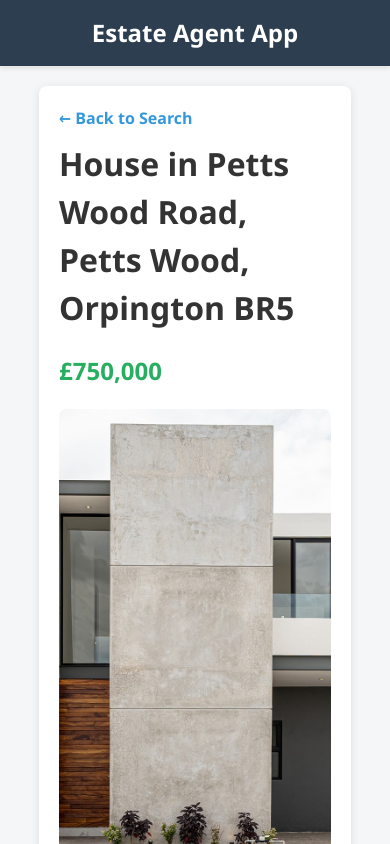
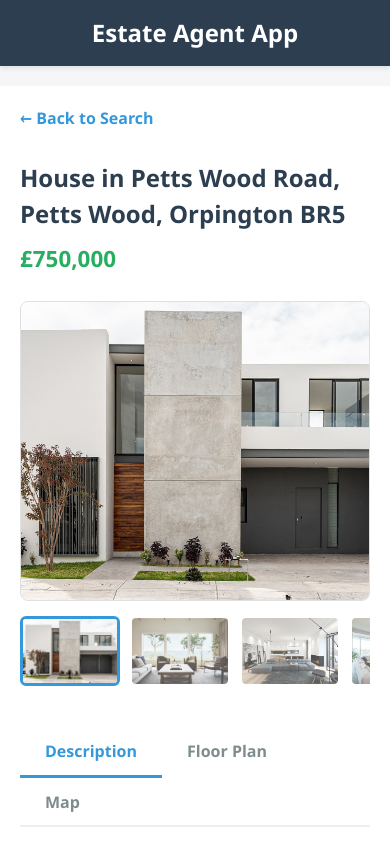
Before and after one commit to yzindu/estate-agent-app, a React (Vite) app: page /estate-agent-app/property/prop1 in a window 390 px wide. Shown: the top 844 px of the page. Built offline with nearby package versions, Linux system fonts and the light colour scheme.

Commit message:
style: make PropertyPage responsive and mobile-friendly

```diff
--- a/src/App.css
+++ b/src/App.css
@@ -294,6 +294,108 @@ body {
 }
 .remove-btn:hover { opacity: 1; }
 
+/* =========================================
+   PROPERTY PAGE STYLES
+   ========================================= */
+.property-page-container {
+  max-width: 1100px;
+  width: 90%; /* Responsive width */
+  margin: 40px auto; /* Centered */
+  padding: 30px;
+  background-color: white;
+  border-radius: 12px;
+  box-shadow: 0 4px 20px rgba(0,0,0,0.08);
+}
+
+.back-link {
+  display: inline-block;
+  margin-bottom: 20px;
+  text-decoration: none;
+  color: #3498db;
+  font-weight: 700;
+  transition: color 0.2s;
+}
+.back-link:hover { color: #2980b9; }
+
+.property-title {
+  font-size: 2rem;
+  margin: 10px 0;
+  color: #2c3e50;
+}
+
+.property-price {
+  font-size: 1.8rem;
+  color: #27ae60;
+  margin-top: 5px;
+  font-weight: 700;
+}
+
+/* Gallery Layout */
+.gallery-container {
+  margin-top: 25px;
+}
+
+.main-image-wrapper {
+  width: 100%;
+  height: 500px; /* Desktop Height */
+  background-color: #eee;
+  border-radius: 8px;
+  overflow: hidden;
+  margin-bottom: 15px;
+  border: 1px solid #e0e0e0;
+}
+
+.main-image-wrapper img {
+  width: 100%;
+  height: 100%;
+  object-fit: cover;
+}
+
+/* Thumbnails Grid - Responsive */
+.thumbnails-row {
+  display: grid;
+  grid-template-columns: repeat(auto-fill, minmax(80px, 1fr)); /* Auto-fit columns */
+  gap: 10px;
+}
+
+.thumbnail-box {
+  height: 80px;
+  cursor: pointer;
+  border-radius: 6px;
+  overflow: hidden;
+  position: relative;
+  transition: transform 0.2s;
+}
+
+.thumbnail-box:hover { transform: scale(1.05); }
+
+.thumbnail-box img {
+  width: 100%;
+  height: 100%;
+  object-fit: cover;
+}
+
+/* Tabs Styling Override */
+.react-tabs__tab-list {
+  border-bottom: 2px solid #eee !important;
+  margin-bottom: 20px !important;
+  padding: 0 !important;
+}
+
+.react-tabs__tab {
+  padding: 12px 25px !important;
+  font-weight: 600;
+  color: #7f8c8d;
+  border: none !important;
+  background: transparent !important;
+  cursor: pointer;
+}
+
+.react-tabs__tab--selected {
+  color: #3498db !important;
+  border-bottom: 3px solid #3498db !important;
+  background: transparent !important;
+}
 
 /* =========================================
    RESPONSIVE DESIGN
@@ -341,4 +443,33 @@ body {
     width: 100%;
     padding: 15px; /* Taller for touch */
   }
+
+  /* Property Page: Full Width on Mobile */
+.property-page-container {
+    width: 100%;
+    margin: 0;
+    padding: 20px;
+    border-radius: 0; /* Full width on mobile */
+    box-shadow: none;
+  }
+
+  .property-title { font-size: 1.5rem; }
+  .property-price { font-size: 1.4rem; }
+
+  .main-image-wrapper {
+    height: 300px; /* Smaller height for mobile */
+  }
+
+  /* Make thumbnails scroll horizontally on mobile */
+  .thumbnails-row {
+    display: flex;
+    overflow-x: auto;
+    padding-bottom: 10px; /* Space for scrollbar */
+    gap: 10px;
+  }
+
+  .thumbnail-box {
+    min-width: 100px;
+    height: 70px;
+  }
 }
--- a/src/pages/PropertyPage.jsx
+++ b/src/pages/PropertyPage.jsx
@@ -1,25 +1,24 @@
 import React, { useState } from 'react';
 import { useParams, Link } from 'react-router-dom';
 import { Tab, Tabs, TabList, TabPanel } from 'react-tabs';
-import 'react-tabs/style/react-tabs.css'; // Standard styles for tabs
+import 'react-tabs/style/react-tabs.css';
 import propertiesData from '../data/properties.json';
 import DOMPurify from 'dompurify';
 
 const PropertyPage = () => {
-    const { id } = useParams(); // Get the ID from the URL
+    const { id } = useParams();
     const property = propertiesData.properties.find(p => p.id === id);
 
-    // State for the main image in the gallery
-    const [mainImage, setMainImage] = useState(property ? `/${property.picture}` : '');
+    // State for the main image
+    const [mainImage, setMainImage] = useState(property ? `${import.meta.env.BASE_URL}${property.picture}` : '');
 
     if (!property) {
-        return <div style={{ padding: '20px' }}><h2>Property not found</h2><Link to="/">Back to Search</Link></div>;
+        return <div style={{ padding: '40px', textAlign: 'center' }}><h2>Property not found</h2><Link to="/">Back to Search</Link></div>;
     }
 
-    // Use a placeholder images array
     const images = [
-        `${import.meta.env.BASE_URL}${property.picture}`,  // Main image
-        `${import.meta.env.BASE_URL}images/${id}_1.jpg`,    // Additional images
+        `${import.meta.env.BASE_URL}${property.picture}`,
+        `${import.meta.env.BASE_URL}images/${id}_1.jpg`,
         `${import.meta.env.BASE_URL}images/${id}_2.jpg`,
         `${import.meta.env.BASE_URL}images/${id}_3.jpg`,
         `${import.meta.env.BASE_URL}images/${id}_2.jpg`,
@@ -30,37 +29,33 @@ const PropertyPage = () => {
     ];
 
     return (
-        <div className="property-page" style={{ maxWidth: '100%', margin: '10%', padding: '20px', marginTop: '20px', backgroundColor: 'white', borderRadius: '8px', boxShadow: '0 2px 10px rgba(0,0,0,0.1)' }}>
+        <div className="property-page-container">
 
             {/* Back Button */}
-            <Link to="/" style={{ textDecoration: 'none', color: '#3498db', fontWeight: 'bold' }}>&larr; Back to Search</Link>
+            <Link to="/" className="back-link">← Back to Search</Link>
 
-            <h1 style={{ marginTop: '10px' }}>{property.type} in {property.location}</h1>
-            <h2 style={{ color: '#27ae60' }}>£{property.price.toLocaleString()}</h2>
+            <h1 className="property-title">{property.type} in {property.location}</h1>
+            <h2 className="property-price">£{property.price.toLocaleString()}</h2>
 
             {/* GALLERY SECTION */}
             <div className="gallery-container">
                 {/* Main Large Image */}
-                <div className="main-image-wrapper" style={{ height: '500px', backgroundColor: '#eee', borderRadius: '8px', overflow: 'hidden', marginBottom: '15px' }}>
+                <div className="main-image-wrapper">
                     <img
                         src={mainImage}
                         alt="Main View"
-                        style={{ width: '100%', height: '100%', objectFit: 'cover' }}
                         onError={(e) => { e.target.src = 'https://via.placeholder.com/800x500?text=Image+Not+Found'; }}
                     />
                 </div>
 
                 {/* Thumbnails Row */}
-                <div className="thumbnails-row" style={{ display: 'grid', gridTemplateColumns: 'repeat(7, 1fr)', gap: '10px' }}>
+                <div className="thumbnails-row">
                     {images.map((img, index) => (
                         <div
                             key={index}
+                            className="thumbnail-box"
                             onClick={() => setMainImage(img)}
                             style={{
-                                height: '80px',
-                                cursor: 'pointer',
-                                borderRadius: '4px',
-                                overflow: 'hidden',
                                 border: mainImage === img ? '3px solid #3498db' : '2px solid transparent',
                                 opacity: mainImage === img ? 1 : 0.7
                             }}
@@ -68,13 +63,13 @@ const PropertyPage = () => {
                             <img
                                 src={img}
                                 alt={`View ${index}`}
-                                style={{ width: '100%', height: '100%', objectFit: 'cover' }}
-                                onError={(e) => { e.target.style.display = 'none'; }} // Hide thumbnail if file missing
+                                onError={(e) => { e.target.style.display = 'none'; }}
                             />
                         </div>
                     ))}
                 </div>
             </div>
+
             {/* TABS SECTION */}
             <div style={{ marginTop: '30px' }}>
                 <Tabs>
@@ -86,26 +81,32 @@ const PropertyPage = () => {
 
                     <TabPanel>
                         <h3>Property Description</h3>
-                        <div style={{ lineHeight: '1.8', color: '#555', fontSize: '1.1rem' }}
+                        <div
+                            style={{ lineHeight: '1.8', color: '#555', fontSize: '1.1rem' }}
                             dangerouslySetInnerHTML={{
                                 __html: DOMPurify.sanitize(property.description)
                             }}
                         />
-                        <ul style={{ marginTop: '10px', color: '#666' }}>
-                            <li><strong>Bedrooms:</strong> {property.bedrooms}</li>
-                            <li><strong>Tenure:</strong> {property.tenure}</li>
-                            <li><strong>Added:</strong> {property.added.month} {property.added.day}, {property.added.year}</li>
+                        <ul style={{ marginTop: '20px', color: '#666', listStyle: 'none', padding: 0 }}>
+                            <li style={{ marginBottom: '8px' }}><strong>🛏 Bedrooms:</strong> {property.bedrooms}</li>
+                            <li style={{ marginBottom: '8px' }}><strong>📅 Tenure:</strong> {property.tenure}</li>
+                            <li style={{ marginBottom: '8px' }}><strong>🕒 Added:</strong> {property.added.month} {property.added.day}, {property.added.year}</li>
                         </ul>
                     </TabPanel>
 
                     <TabPanel>
-                        <div style={{ textAlign: 'center', padding: '20px', background: '#f9f9f9' }}>
-                            <img src={`${import.meta.env.BASE_URL}images/floor${property.id.replace('prop', '')}.jpg`} style={{ maxWidth: '100%' }} />
+                        <div style={{ textAlign: 'center', padding: '20px', background: '#f9f9f9', borderRadius: '8px' }}>
+                            <img
+                                src={`${import.meta.env.BASE_URL}images/floor${property.id.replace('prop', '')}.jpg`}
+                                style={{ maxWidth: '100%', height: 'auto' }}
+                                alt="Floor Plan"
+                                onError={(e) => { e.target.style.display = 'none'; }}
+                            />
                         </div>
                     </TabPanel>
 
                     <TabPanel>
-                        <div style={{ width: '100%', height: '400px', background: '#eee' }}>
+                        <div style={{ width: '100%', height: '400px', background: '#eee', borderRadius: '8px', overflow: 'hidden' }}>
                             <iframe
                                 title="Google Map"
                                 width="100%"
```
